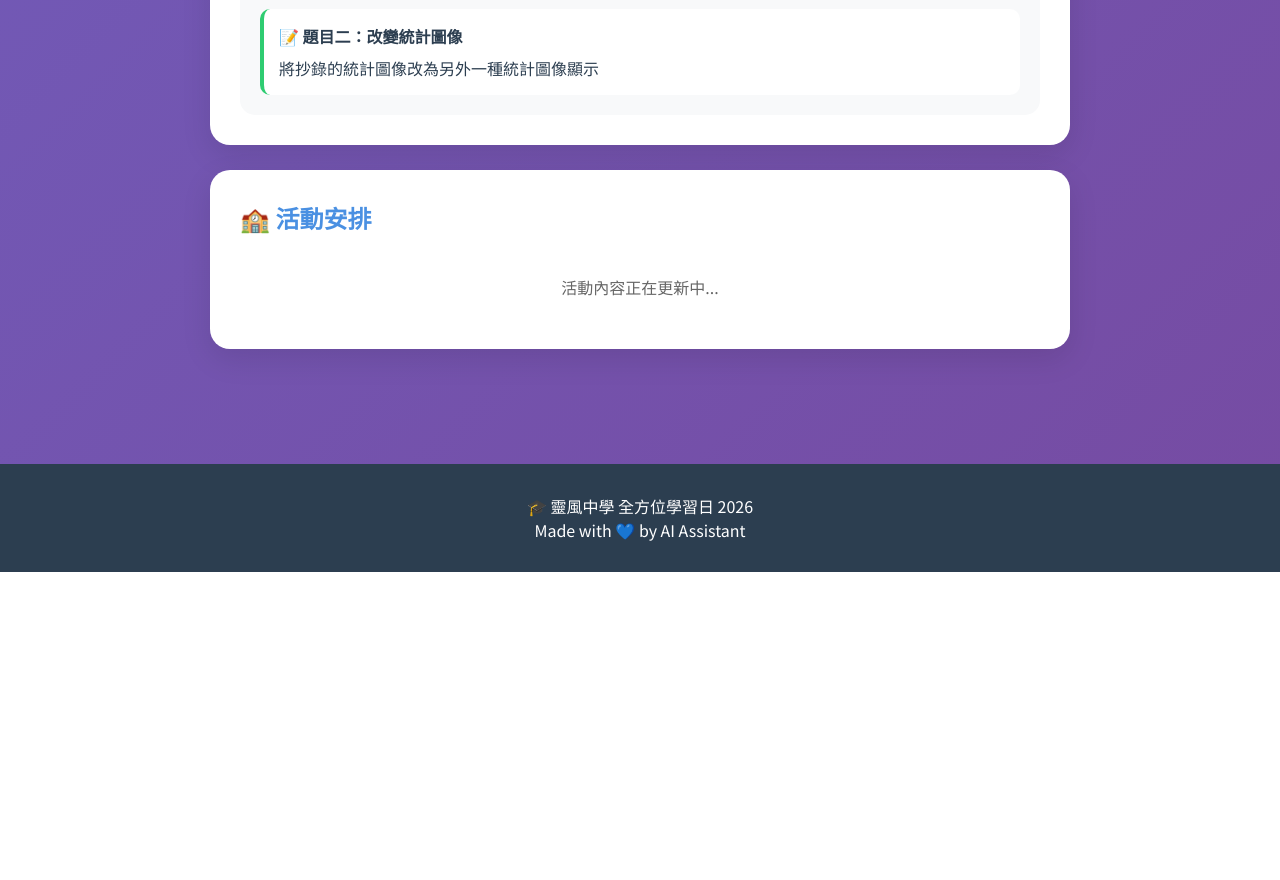
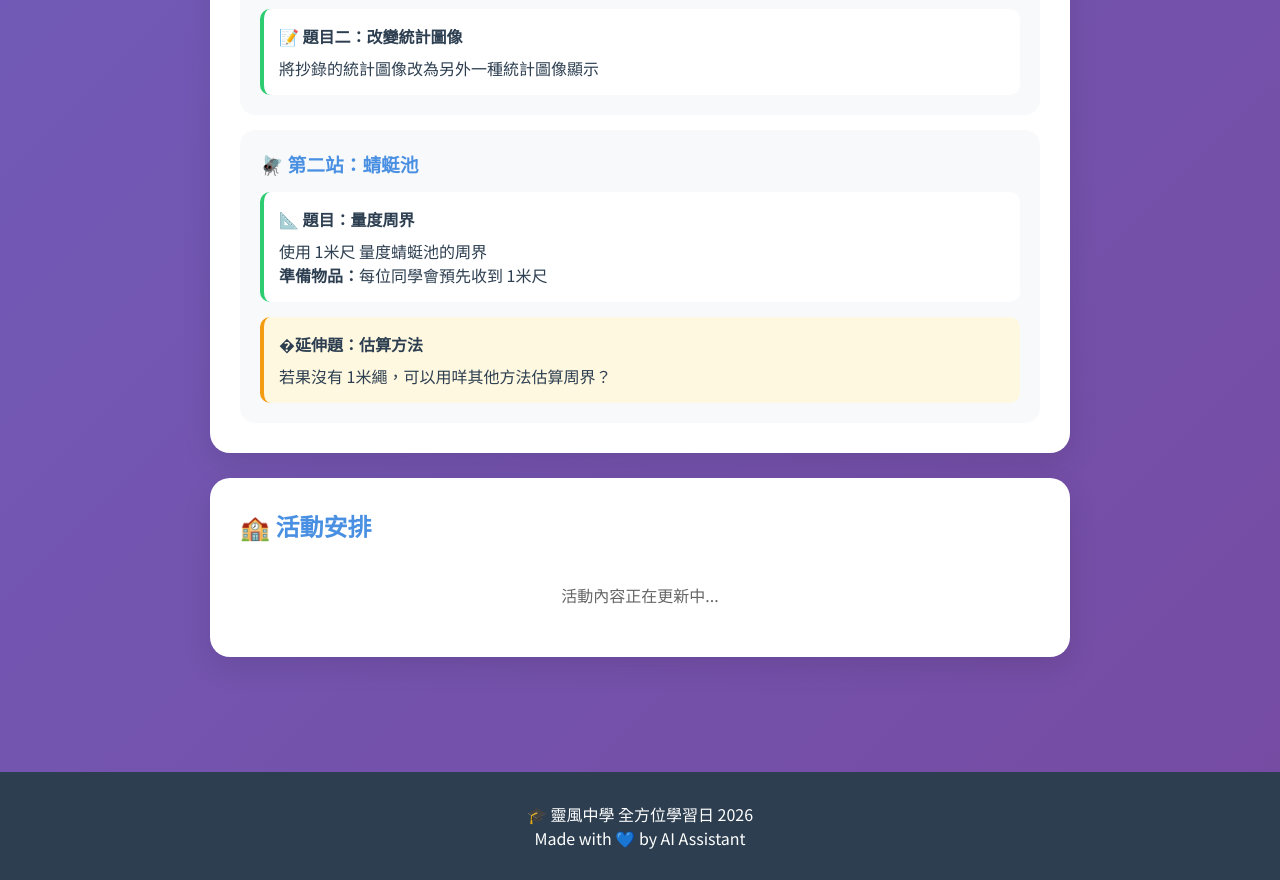
Before and after one commit to ai-lish/lsc-ole-s1-2026, a plain HTML site: page index.html in a window 1280 px wide. Shown: the part 5340-6220 px from the top of the page. Before the commit the page ends 5912 px from the top, so only its background shows below. Drawn offline with Linux system fonts and the light colour scheme.

Commit message:
Add math activity: 蜻蜓池 perimeter measurement

```diff
--- a/index.html
+++ b/index.html
@@ -361,6 +361,21 @@
                     <p>將抄錄的統計圖像改為另外一種統計圖像顯示</p>
                 </div>
             </div>
+
+            <div class="activity-item">
+                <h3>🪰 第二站：蜻蜓池</h3>
+
+                <div class="task">
+                    <h4>📐 題目：量度周界</h4>
+                    <p>使用 1米尺 量度蜻蜓池的周界</p>
+                    <p><strong>準備物品：</strong>每位同學會預先收到 1米尺</p>
+                </div>
+
+                <div class="task extension">
+                    <h4>�延伸題：估算方法</h4>
+                    <p>若果沒有 1米繩，可以用咩其他方法估算周界？</p>
+                </div>
+            </div>
         </div>
 
         <style>
@@ -380,6 +395,10 @@
                 border-radius: 10px;
                 margin-top: 15px;
                 border-left: 4px solid var(--success);
+            }
+            .task.extension {
+                border-left-color: var(--secondary);
+                background: #fff8e1;
             }
             .task h4 {
                 color: var(--dark);
```
